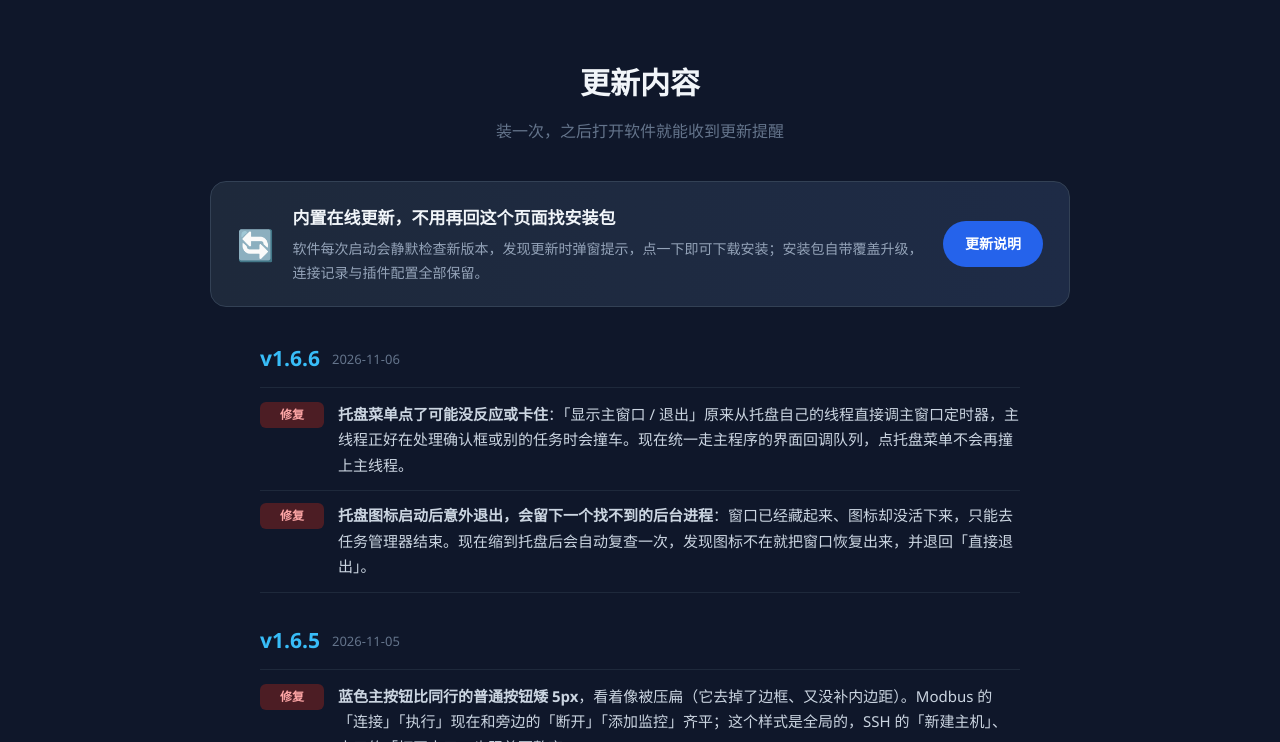
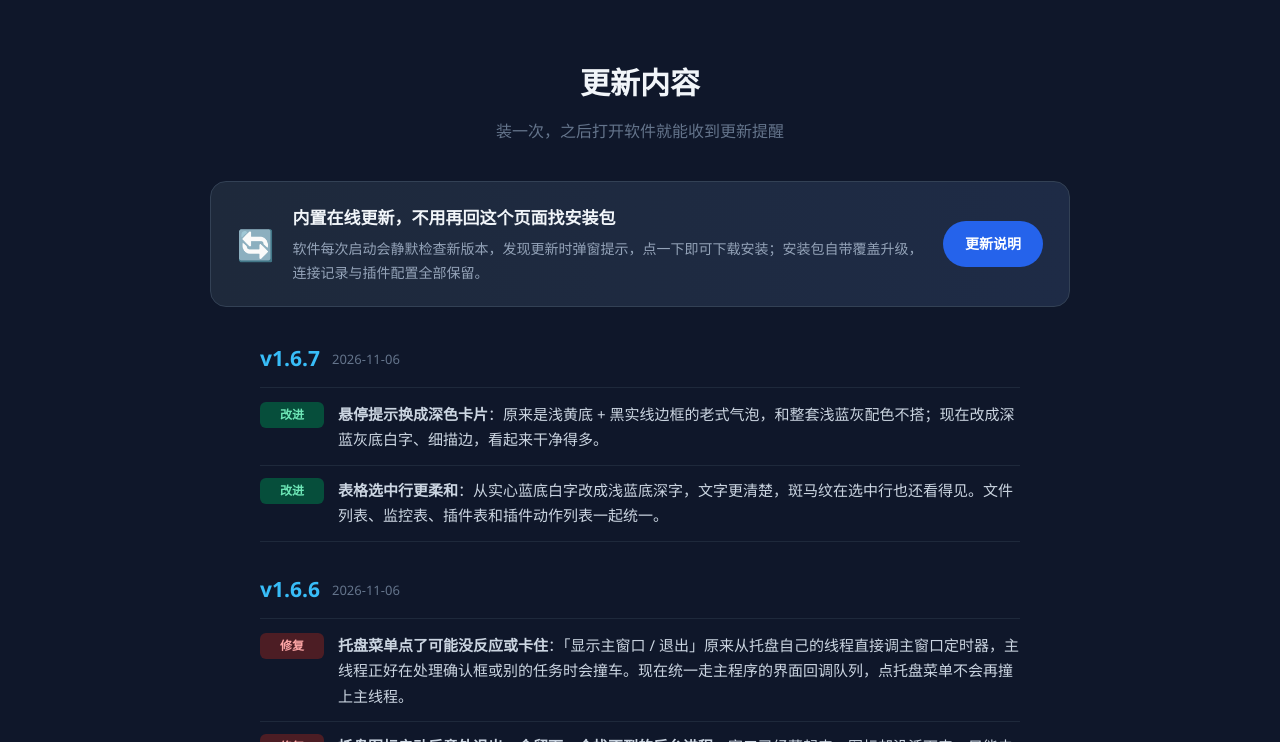
Before and after one commit to ooohhhxxx/tool-site, a plain HTML site: page index.html in a window 1280 px wide. Shown: the part 1356-2098 px from the top of the page. Drawn offline with Linux system fonts and the light colour scheme.

Commit message:
站点页面同步 v1.6.7：首页版本行与视觉打磨说明、SOP 版本记录与包体积

```diff
--- a/index.html
+++ b/index.html
@@ -84,7 +84,7 @@ footer{text-align:center;padding:40px 20px;color:#475569;font-size:13px;border-t
   <p class="sub">SSH 远程管理 · Modbus TCP 调试 · 串口调试 —— 三合一 Windows 桌面工具</p>
   <a class="btn" href="https://gitee.com/ooohhhxxx/tool-site/releases/download/latest/UltimateTool.exe">⬇ 立即免费下载（国内镜像）</a>
   <a class="btn btn-doc" href="./SOP.html" download="调试工具标准操作程序SOP.html">📄 下载操作手册 (SOP)</a>
-  <p class="meta">版本 v1.6.6 ｜ 更新于 2026-11-06 ｜ 适用于 Windows 10/11 ｜ 完全免费</p>
+  <p class="meta">版本 v1.6.7 ｜ 更新于 2026-11-06 ｜ 适用于 Windows 10/11 ｜ 完全免费</p>
   <p class="mirror-tip">国内镜像约 1.3MB/s（十几秒下完）｜<a href="./UltimateTool.exe">GitHub 源下载</a>（国内较慢，约 6 分钟）</p>
 </header>
 
@@ -146,6 +146,18 @@ footer{text-align:center;padding:40px 20px;color:#475569;font-size:13px;border-t
     <p>软件每次启动会静默检查新版本，发现更新时弹窗提示，点一下即可下载安装；安装包自带覆盖升级，连接记录与插件配置全部保留。</p>
   </div>
   <a class="uh-btn" href="./SOP.html">更新说明</a>
+</div>
+
+<div class="release">
+  <div class="rel-head">
+    <span class="rel-ver">v1.6.7</span>
+    <span class="rel-date">2026-11-06</span>
+
+  </div>
+  <div class="updates">
+    <div class="row"><div class="tag new">改进</div><div class="txt"><strong>悬停提示换成深色卡片</strong>：原来是浅黄底 + 黑实线边框的老式气泡，和整套浅蓝灰配色不搭；现在改成深蓝灰底白字、细描边，看起来干净得多。</div></div>
+    <div class="row"><div class="tag new">改进</div><div class="txt"><strong>表格选中行更柔和</strong>：从实心蓝底白字改成浅蓝底深字，文字更清楚，斑马纹在选中行也还看得见。文件列表、监控表、插件表和插件动作列表一起统一。</div></div>
+  </div>
 </div>
 
 <div class="release">
```
Also changed, not shown: SOP.html (+3 -2 lines).
